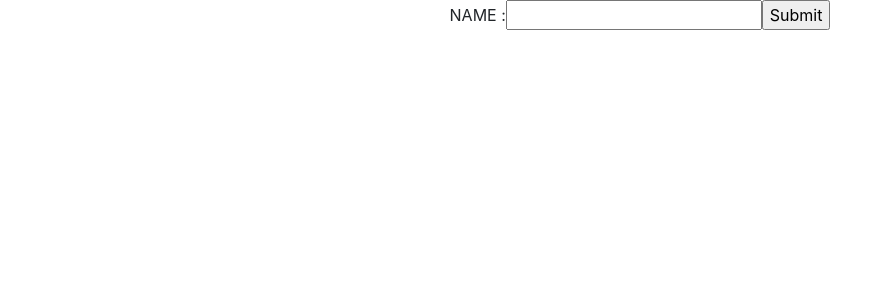
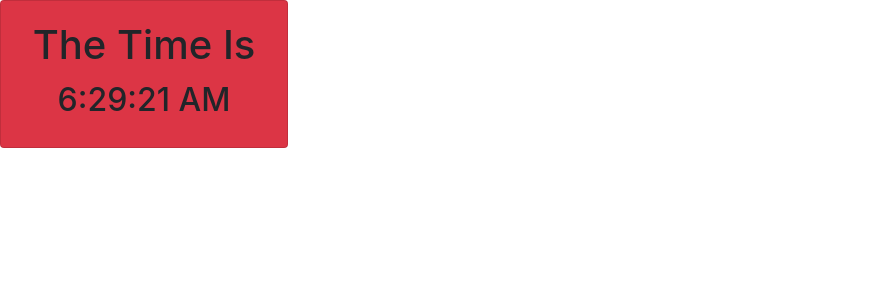
Before and after one commit to deepumang1705/Tick-tock-clock, a React (Create React App) app: page / in a window 1280 px wide. Shown: the top 300 px of the page, without its empty margins (0-893 px from the left). Built offline with nearby package versions, Linux system fonts and the light colour scheme.

Commit message:
tick tock

```diff
--- a/src/App.js
+++ b/src/App.js
@@ -1,20 +1,20 @@
 import React from 'react';
 // import logo from './logo.svg';
 import './App.css';
-// import Clock from './Components/Clock'
+import Clock from './Components/Clock'
 // import Greeting from './Components/Greeting'
 // import LoginControl from './Components/LoginControl';
 // import NumberList from './Components/NumberList';
-import NameForm from './Components/NameForm'
+// import NameForm from './Components/NameForm'
 
 
 function App() {
   return (
     <div className="App">
-      {/* <Clock/> */}
+      <Clock/>
       {/* <LoginControl/> */}
       {/* <NumberList numbers={numbers}/> */}
-      <NameForm/>
+      {/* <NameForm/> */}
     </div>
   );
 }
```
